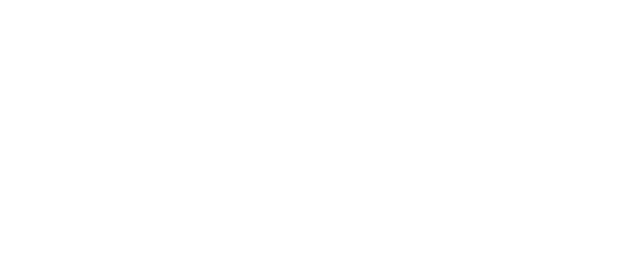
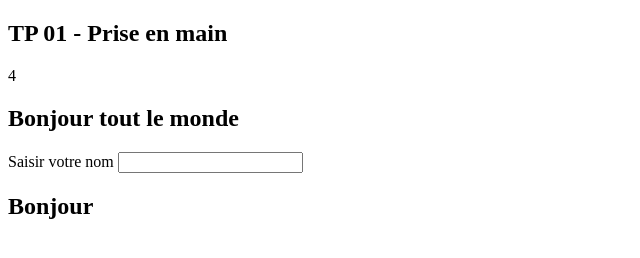
Before and after one commit to afrugier/formation-frontend, a website built with webpack: page 05-angularjs/public/index.html in a window 1280 px wide. Shown: the whole page, without its empty margins (0-640 px from the left). Built offline with nearby package versions, Linux system fonts and the light colour scheme; some packages are replaced by stand-ins of ours.

Commit message:
05-angularsjs

```diff
--- a/05-angularjs/package.json
+++ b/05-angularjs/package.json
@@ -24,5 +24,8 @@
     "webpack": "^3.5.5",
     "webpack-dev-server": "^2.7.1",
     "json-server": "^0.12.0"
+  },
+  "dependencies": {
+    "angular": "^1.6.4"
   }
 }
--- a/05-angularjs/public/index.html
+++ b/05-angularjs/public/index.html
@@ -1,5 +1,5 @@
 <!DOCTYPE html>
-<html lang="fr">
+<html lang="fr" ng-app>
 <head>
     <meta charset="UTF-8">
     <meta name="viewport" content="width=device-width, initial-scale=1.0">
--- a/05-angularjs/src/index.js
+++ b/05-angularjs/src/index.js
@@ -1 +1,9 @@
+
 console.log('Bonjour App');
+import angular from 'angular'
+
+// récupération de la page HTML ./tp01/expressions.html à l'aide de Webpack
+import tplTp01 from './tp01/expressions.html'
+
+// insertion du code HTML dans le corps de la page principale
+document.querySelector('body').innerHTML = [tplTp01].join('<hr>')
--- /dev/null
+++ b/05-angularjs/src/tp01/expressions.html
@@ -0,0 +1,9 @@
+<section id="tp01">
+    <h1>TP 01 - Prise en main</h1>
+    <!-- TODO ici, bientôt une expérimentation des expressions AngularJS -->
+
+    <p>{{ 1 + 3 }}</p>
+    <h1>Bonjour {{'tout' + ' le' + ' monde'}}</h1>
+    Saisir votre nom <input ng-model="votreNom">
+    <h1>Bonjour {{votreNom}}</h1>
+</section>
```
